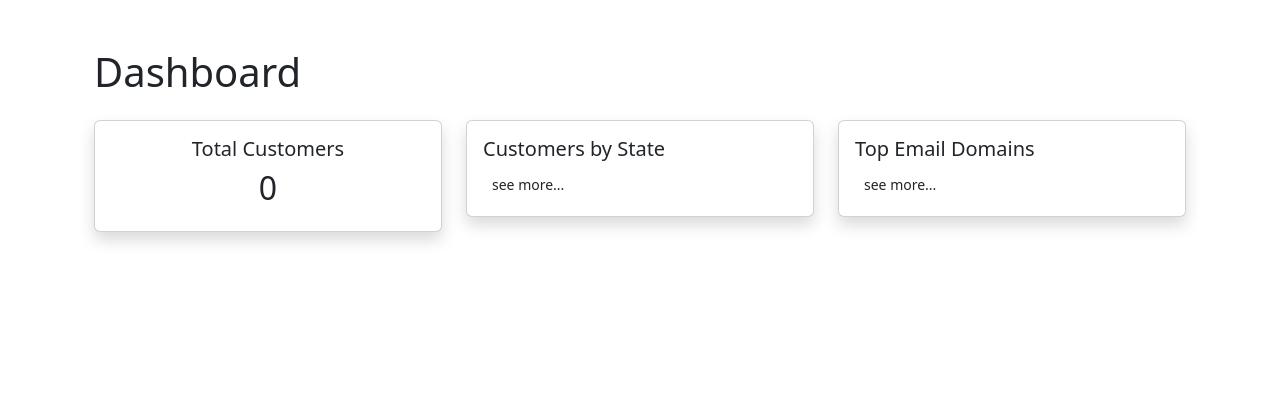
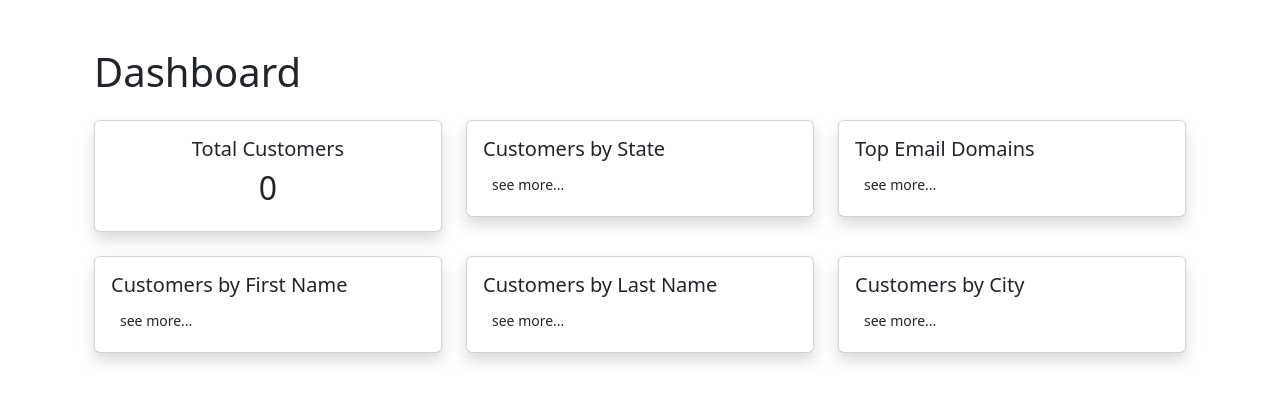
Before and after one commit to abushka110/Django_CRM, a Django app: page /en/dashboard/ in a window 1280 px wide. Shown: the part 56-459 px from the top of the page. Run offline with Django 5.2, Linux system fonts and the light colour scheme; the visitor is signed in with stand-in values (Sample User, id 1); data that the repository does not hold is empty.

Commit message:
added other stats (name, last name, city)

```diff
--- a/dcrm/website/templates/dashboard.html
+++ b/dcrm/website/templates/dashboard.html
@@ -71,6 +71,60 @@
             </div>
         </div>
 
+        <!-- CUSTOMERS BY FIRST NAME -->
+        <div class="col-md-4 mt-4">
+            <div class="card shadow">
+                <div class="card-body">
+                    <h5 class="card-title">{% trans "Customers by First Name" %}</h5>
+                    <ul class="list-group list-group-flush">
+                        {% for item in first_name_counts %}
+                        <li class="list-group-item d-flex justify-content-between">
+                            <span>{{ item.first_name }}</span>
+                            <span>{{ item.total }}</span>
+                        </li>
+                        {% endfor %}
+                    </ul>
+                    <a href="{% url 'full_first_name_stats' %}" class="btn btn-sm">{% trans "see more..." %}</a>
+                </div>
+            </div>
+        </div>
+
+        <!-- CUSTOMERS BY LAST NAME -->
+        <div class="col-md-4 mt-4">
+            <div class="card shadow">
+                <div class="card-body">
+                    <h5 class="card-title">{% trans "Customers by Last Name" %}</h5>
+                    <ul class="list-group list-group-flush">
+                        {% for item in last_name_counts %}
+                        <li class="list-group-item d-flex justify-content-between">
+                            <span>{{ item.last_name }}</span>
+                            <span>{{ item.total }}</span>
+                        </li>
+                        {% endfor %}
+                    </ul>
+                    <a href="{% url 'full_last_name_stats' %}" class="btn btn-sm">{% trans "see more..." %}</a>
+                </div>
+            </div>
+        </div>
+
+        <!-- CUSTOMERS BY CITY -->
+        <div class="col-md-4 mt-4">
+            <div class="card shadow">
+                <div class="card-body">
+                    <h5 class="card-title">{% trans "Customers by City" %}</h5>
+                    <ul class="list-group list-group-flush">
+                        {% for item in city_counts %}
+                        <li class="list-group-item d-flex justify-content-between">
+                            <span>{{ item.city }}</span>
+                            <span>{{ item.total }}</span>
+                        </li>
+                        {% endfor %}
+                    </ul>
+                    <a href="{% url 'full_city_stats' %}" class="btn btn-sm">{% trans "see more..." %}</a>
+                </div>
+            </div>
+        </div>
+
     </div>
 
 </div>
--- a/dcrm/website/urls.py
+++ b/dcrm/website/urls.py
@@ -30,4 +30,7 @@ urlpatterns = [
     path('dashboard/', views.dashboard, name='dashboard'),
     path('full-state-stats/', views.full_state_stats, name='full_state_stats'),
     path('full-email-stats/', views.full_email_stats, name='full_email_stats'),
+    path('full-first_name-stats/', views.full_first_name_stats, name='full_first_name_stats'),
+    path('full-last_name-stats/', views.full_last_name_stats, name='full_last_name_stats'),
+    path('full-city-stats/', views.full_city_stats, name='full_city_stats'),
 ]
--- a/dcrm/website/views.py
+++ b/dcrm/website/views.py
@@ -97,36 +97,59 @@ def update_record(request, pk):
 def dashboard(request):
     if request.user.is_authenticated:
         total_customers = Record.objects.count()
+
+        # Customers by state
         customers_by_state = (
             Record.objects.values('state')
             .annotate(total=Count('state'))
             .order_by('-total')
         )
-
-        # convert codes to full names
         customers_by_state_full = [{'state': STATE_DICT.get(s['state'], s['state']), 'total': s['total']} for s in customers_by_state]
-
-        # limit to top 3
         customers_by_state_top3 = customers_by_state_full[:3]
 
+        # Emails
         emails = Record.objects.values_list('email', flat=True)
         domains = [email.split('@')[1] for email in emails if email and '@' in email]
-
         domain_counts = {}
         for d in domains:
             domain_counts[d] = domain_counts.get(d, 0) + 1
-        domain_counts = sorted(domain_counts.items(), key=lambda x: x[1], reverse=True)
+        domain_counts_top5 = sorted(domain_counts.items(), key=lambda x: x[1], reverse=True)[:5]
+
+        # Customers by first name
+        first_name_counts = (
+            Record.objects.values('first_name')
+            .annotate(total=Count('first_name'))
+            .order_by('-total')
+        )[:5]
+
+        # Customers by last name
+        last_name_counts = (
+            Record.objects.values('last_name')
+            .annotate(total=Count('last_name'))
+            .order_by('-total')
+        )[:5]
+
+        # Customers by city
+        city_counts = (
+            Record.objects.values('city')
+            .annotate(total=Count('city'))
+            .order_by('-total')
+        )[:5]
 
         context = {
             "total_customers": total_customers,
-            "customers_by_state": customers_by_state_top3,  # only top 3
-            "domain_counts": domain_counts[:5]
+            "customers_by_state": customers_by_state_top3,
+            "domain_counts": domain_counts_top5,
+            "first_name_counts": first_name_counts,
+            "last_name_counts": last_name_counts,
+            "city_counts": city_counts
         }
         return render(request, "dashboard.html", context)
     else:
         messages.error(request, _("You must be logged in!"))
         return redirect('home')
 
+# Full stats views
 def full_state_stats(request):
     if request.user.is_authenticated:
         customers_by_state = (
@@ -168,3 +191,30 @@ def full_email_stats(request):
     else:
         messages.error(request, _("You must be logged in!"))
         return redirect('home')
+
+# Full stats views
+def full_first_name_stats(request):
+    if request.user.is_authenticated:
+        stats = Record.objects.values('first_name').annotate(total=Count('first_name')).order_by('-total')
+        return render(request, "full_first_name_stats.html", {"stats": stats})
+    else:
+        messages.error(request, _("You must be logged in!"))
+        return redirect('home')
+
+
+def full_last_name_stats(request):
+    if request.user.is_authenticated:
+        stats = Record.objects.values('last_name').annotate(total=Count('last_name')).order_by('-total')
+        return render(request, "full_last_name_stats.html", {"stats": stats})
+    else:
+        messages.error(request, _("You must be logged in!"))
+        return redirect('home')
+
+
+def full_city_stats(request):
+    if request.user.is_authenticated:
+        stats = Record.objects.values('city').annotate(total=Count('city')).order_by('-total')
+        return render(request, "full_city_stats.html", {"stats": stats})
+    else:
+        messages.error(request, _("You must be logged in!"))
+        return redirect('home')
```
